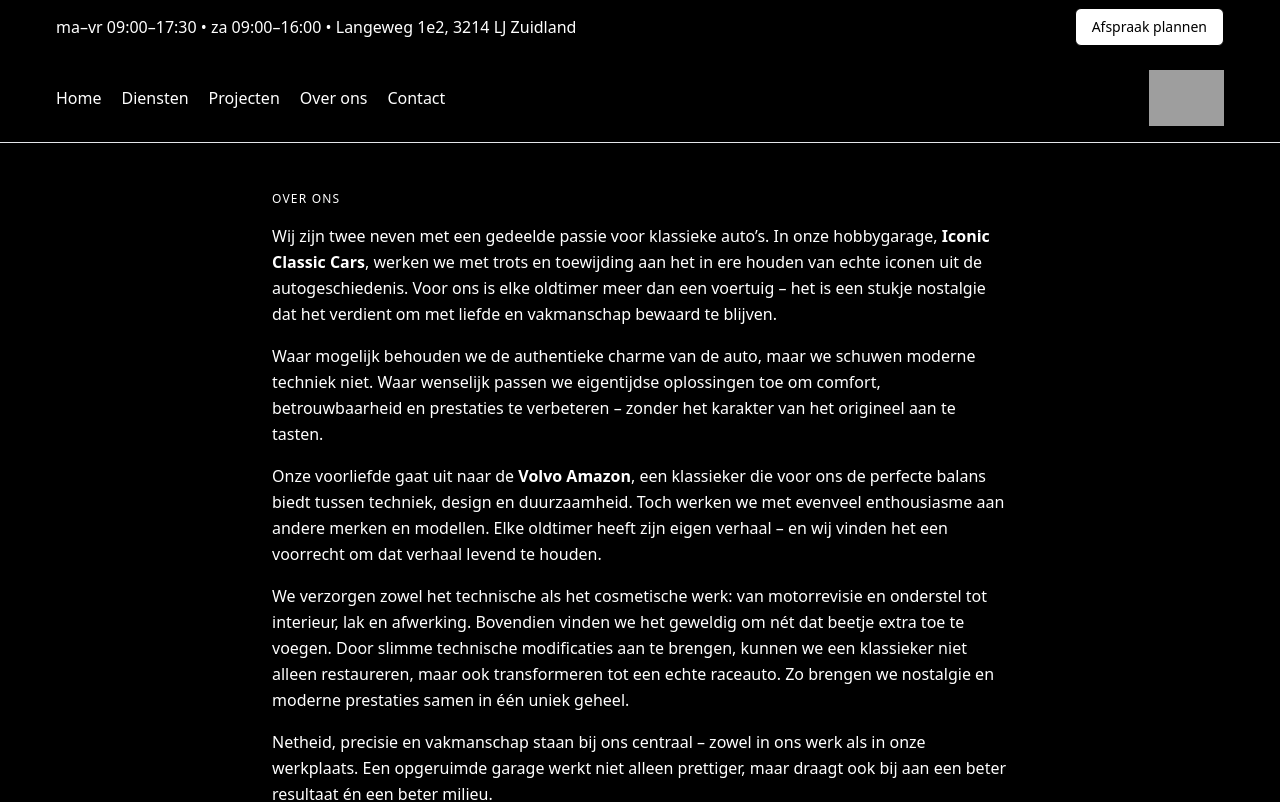
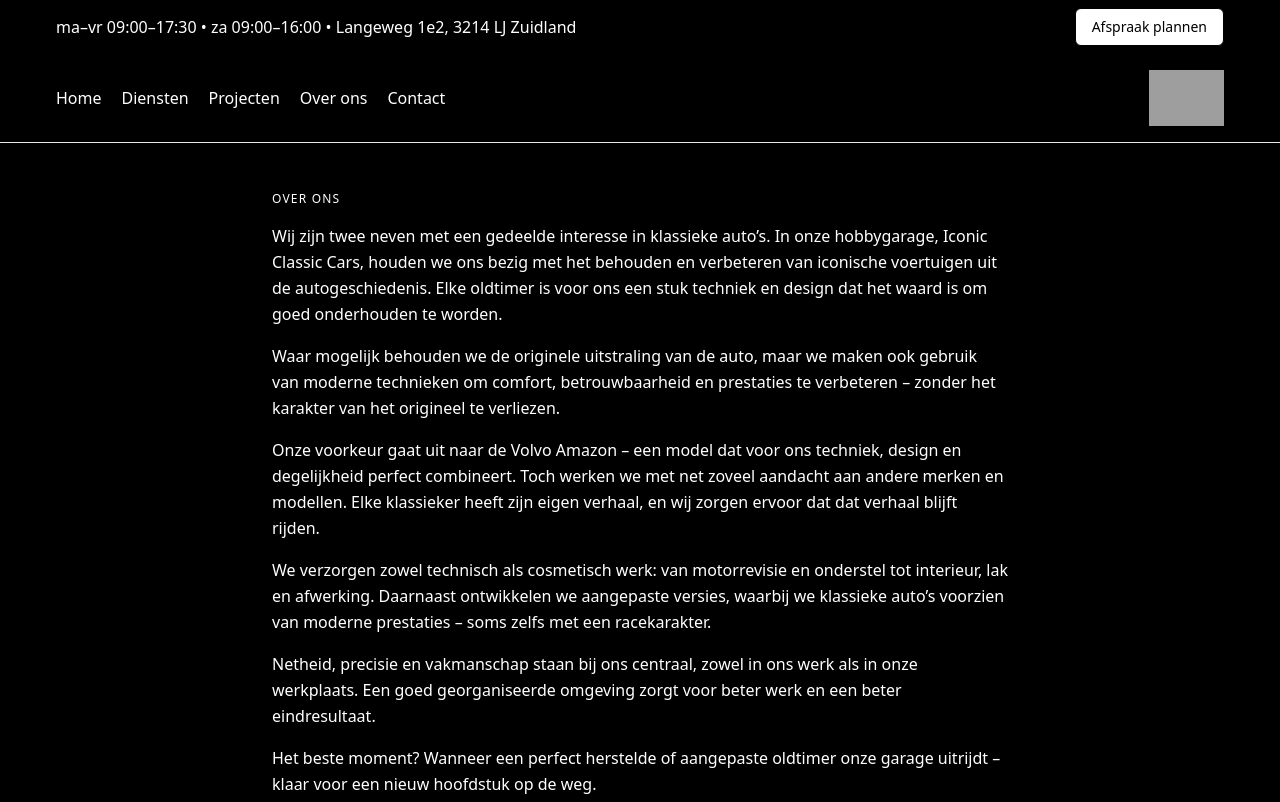
Before and after one commit to iconicclassiccars1-creator/iconic-classic-cars, a Next.js app: page /over in a window 1280 px wide. Shown: the top 802 px of the page. Built offline with nearby package versions, Linux system fonts and the light colour scheme; grey boxes are pictures that could not be loaded.

Commit message:
Tekst aangepast op Over ons pagina

```diff
--- a/app/over/page.tsx
+++ b/app/over/page.tsx
@@ -9,50 +9,27 @@ export default function OverPage() {
 
         <div className="mt-4 space-y-4 leading-relaxed">
           <p>
-            Wij zijn twee neven met een gedeelde passie voor klassieke auto’s. In
-            onze hobbygarage, <strong>Iconic Classic Cars</strong>, werken we met
-            trots en toewijding aan het in ere houden van echte iconen uit de
-            autogeschiedenis. Voor ons is elke oldtimer meer dan een voertuig –
-            het is een stukje nostalgie dat het verdient om met liefde en
-            vakmanschap bewaard te blijven.
+            Wij zijn twee neven met een gedeelde interesse in klassieke auto’s. In onze hobbygarage, Iconic Classic Cars, houden we ons bezig met het behouden en verbeteren van iconische voertuigen uit de autogeschiedenis. Elke oldtimer is voor ons een stuk techniek en design dat het waard is om goed onderhouden te worden.
           </p>
 
           <p>
-            Waar mogelijk behouden we de authentieke charme van de auto, maar we
-            schuwen moderne techniek niet. Waar wenselijk passen we eigentijdse
-            oplossingen toe om comfort, betrouwbaarheid en prestaties te
-            verbeteren – zonder het karakter van het origineel aan te tasten.
+            Waar mogelijk behouden we de originele uitstraling van de auto, maar we maken ook gebruik van moderne technieken om comfort, betrouwbaarheid en prestaties te verbeteren – zonder het karakter van het origineel te verliezen.
           </p>
 
           <p>
-            Onze voorliefde gaat uit naar de <strong>Volvo Amazon</strong>, een
-            klassieker die voor ons de perfecte balans biedt tussen techniek,
-            design en duurzaamheid. Toch werken we met evenveel enthousiasme aan
-            andere merken en modellen. Elke oldtimer heeft zijn eigen verhaal –
-            en wij vinden het een voorrecht om dat verhaal levend te houden.
+            Onze voorkeur gaat uit naar de Volvo Amazon – een model dat voor ons techniek, design en degelijkheid perfect combineert. Toch werken we met net zoveel aandacht aan andere merken en modellen. Elke klassieker heeft zijn eigen verhaal, en wij zorgen ervoor dat dat verhaal blijft rijden.
           </p>
 
           <p>
-            We verzorgen zowel het technische als het cosmetische werk: van
-            motorrevisie en onderstel tot interieur, lak en afwerking. Bovendien
-            vinden we het geweldig om nét dat beetje extra toe te voegen. Door
-            slimme technische modificaties aan te brengen, kunnen we een
-            klassieker niet alleen restaureren, maar ook transformeren tot een
-            echte raceauto. Zo brengen we nostalgie en moderne prestaties samen
-            in één uniek geheel.
+            We verzorgen zowel technisch als cosmetisch werk: van motorrevisie en onderstel tot interieur, lak en afwerking. Daarnaast ontwikkelen we aangepaste versies, waarbij we klassieke auto’s voorzien van moderne prestaties – soms zelfs met een racekarakter.
           </p>
 
           <p>
-            Netheid, precisie en vakmanschap staan bij ons centraal – zowel in
-            ons werk als in onze werkplaats. Een opgeruimde garage werkt niet
-            alleen prettiger, maar draagt ook bij aan een beter resultaat én een
-            beter milieu.
+            Netheid, precisie en vakmanschap staan bij ons centraal, zowel in ons werk als in onze werkplaats. Een goed georganiseerde omgeving zorgt voor beter werk en een beter eindresultaat.
           </p>
 
           <p>
-            Het mooiste moment? Dat is wanneer een zorgvuldig gerestaureerde of
-            aangepaste oldtimer onze garage uitrijdt – glanzend, krachtig en
-            klaar voor vele nieuwe kilometers.
+            Het beste moment? Wanneer een perfect herstelde of aangepaste oldtimer onze garage uitrijdt – klaar voor een nieuw hoofdstuk op de weg.
           </p>
         </div>
 
```
